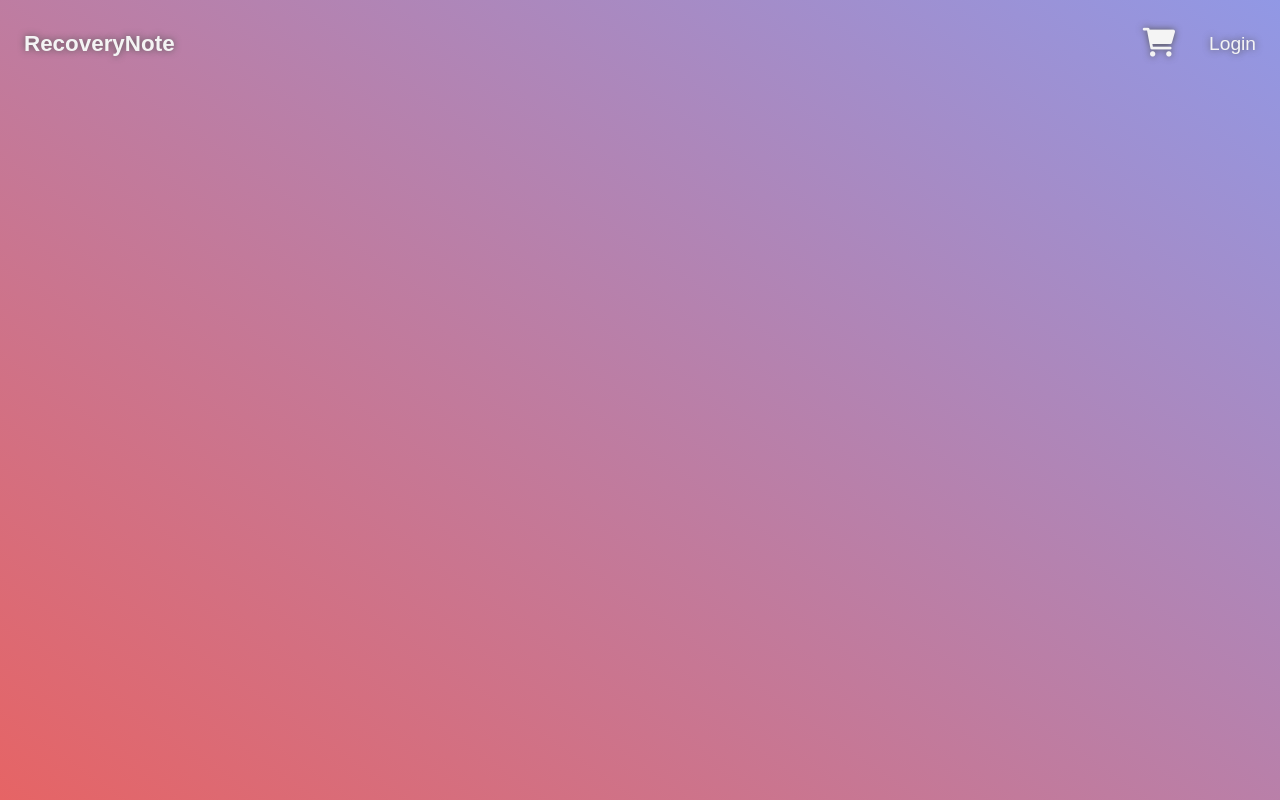
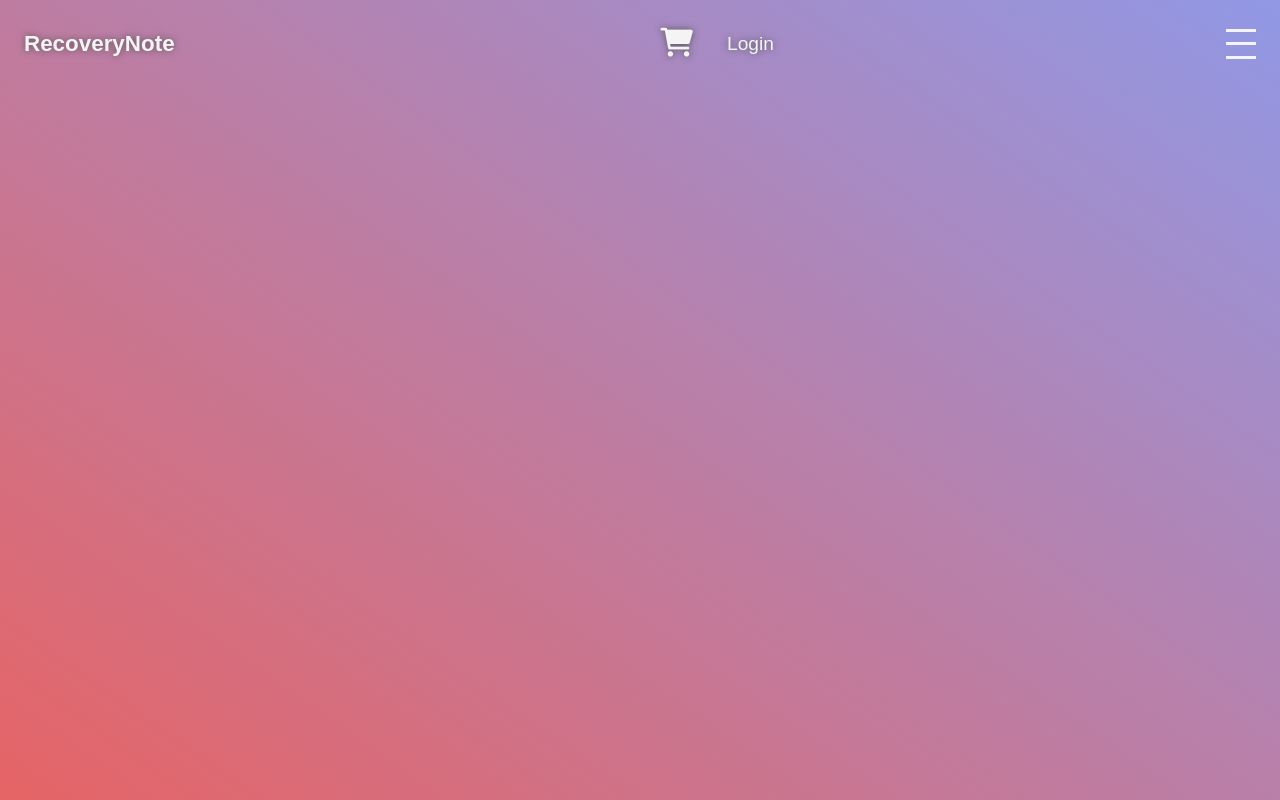
Before and after one commit to TamirRasheed/RecoveryNote, a React (Create React App) app in the folder application/frontend/: page /thankscreen in a window 1280 px wide. Built offline with nearby package versions, Linux system fonts and the light colour scheme; the HTML template or start-up script is replaced by a standard one.

Commit message:
Display hamburger menu alongside other nav icon

```diff
--- a/application/frontend/src/components/Navbar.css
+++ b/application/frontend/src/components/Navbar.css
@@ -69,7 +69,7 @@
 }
 
 .hamburger__menu {
-  display: none;
+  display: flex;
   width: 30px;
   height: 30px;
   flex-direction: column;
@@ -88,16 +88,6 @@
   background: #f4f4f4;
 }
 
-@media (max-width: 960px) {
-  .navbar__links {
-    display: none;
-  }
-
-  .hamburger__menu {
-    display: flex;
-  }
-}
-
 @media (max-width: 500px) {
   .navbar__logo h2 {
     font-size: 1rem;
```
